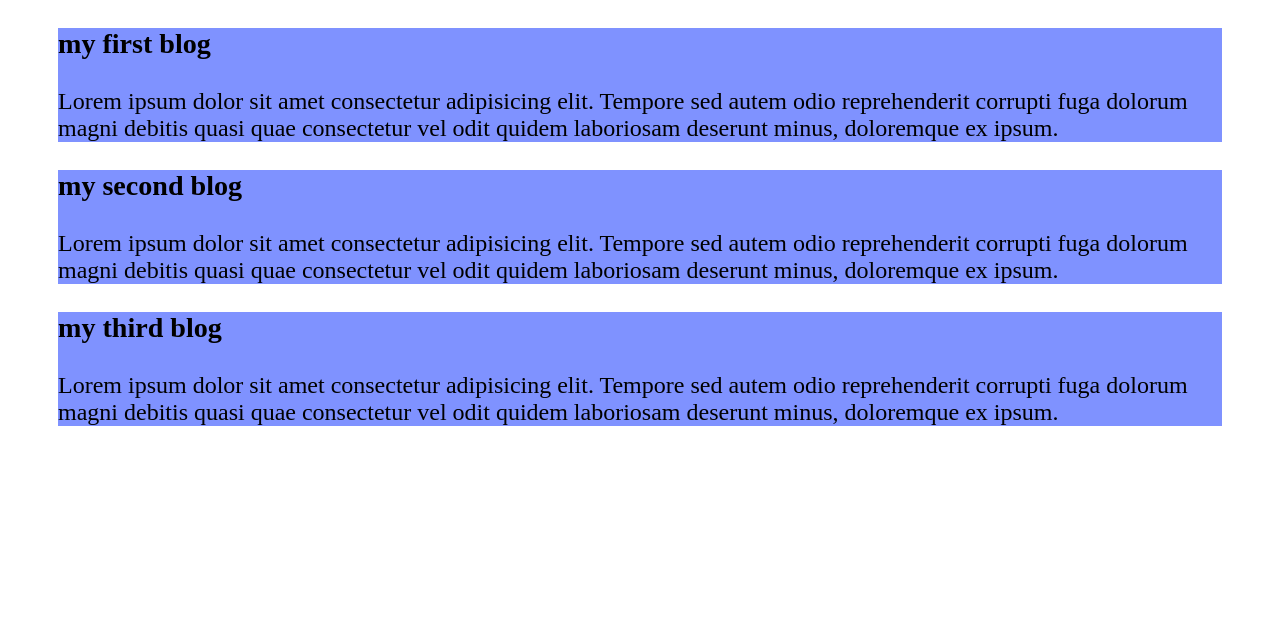
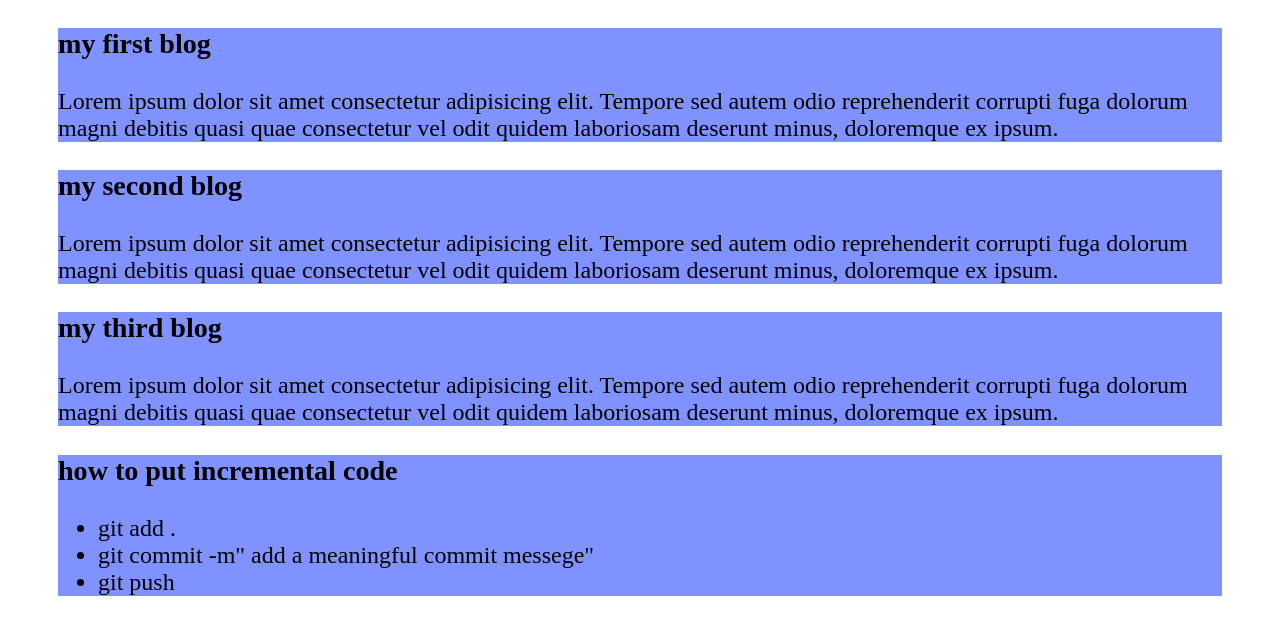
Before and after one commit to sndgfn/my-simple-website, a plain HTML site: page index.html in a window 1280 px wide. Drawn offline with Linux system fonts and the light colour scheme.

Commit message:
added a list to push code

```diff
--- a/index.html
+++ b/index.html
@@ -22,6 +22,16 @@
             Lorem ipsum dolor sit amet consectetur adipisicing elit. Tempore sed autem odio reprehenderit corrupti fuga dolorum magni debitis quasi quae consectetur vel odit quidem laboriosam deserunt minus, doloremque ex ipsum.
         </p>
     </div>
+    <div>
+        <h3> how to put incremental code</h3>
+        <ul>
+            <li>git add .</li>
+            <li>git commit -m" add a meaningful commit messege"</li>
+            <li>git push</li>
+
+
+        </ul>
+    </div>
 
 </body>
 </html>
```
